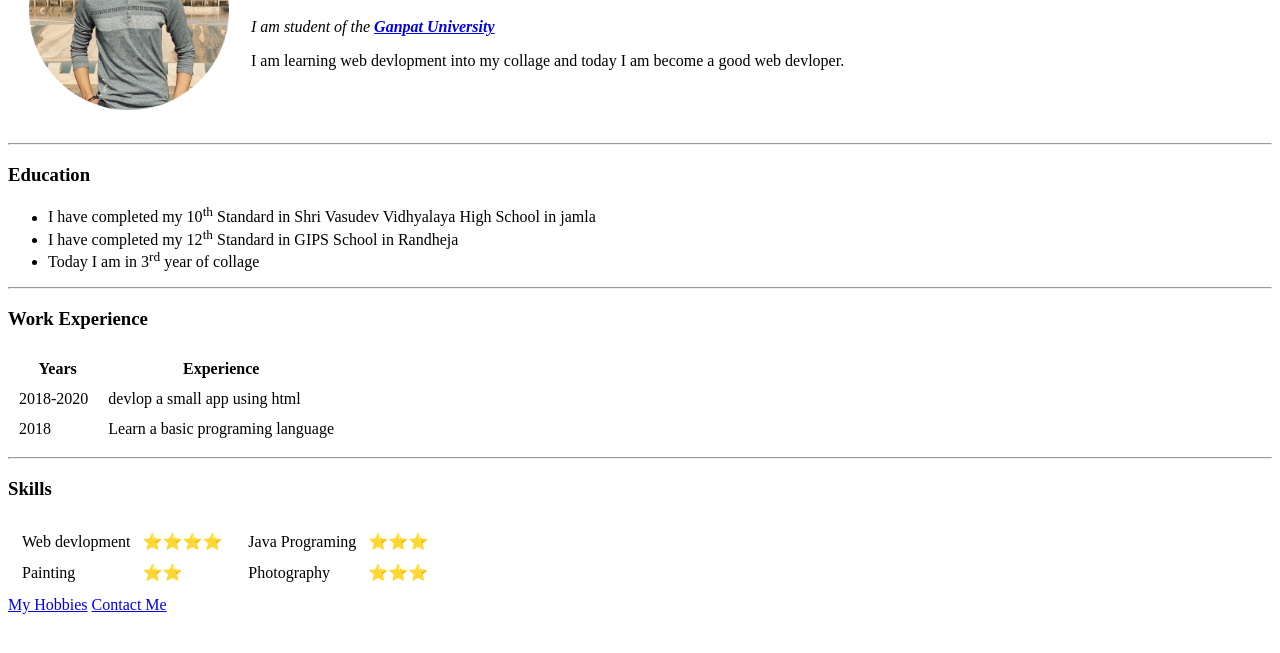
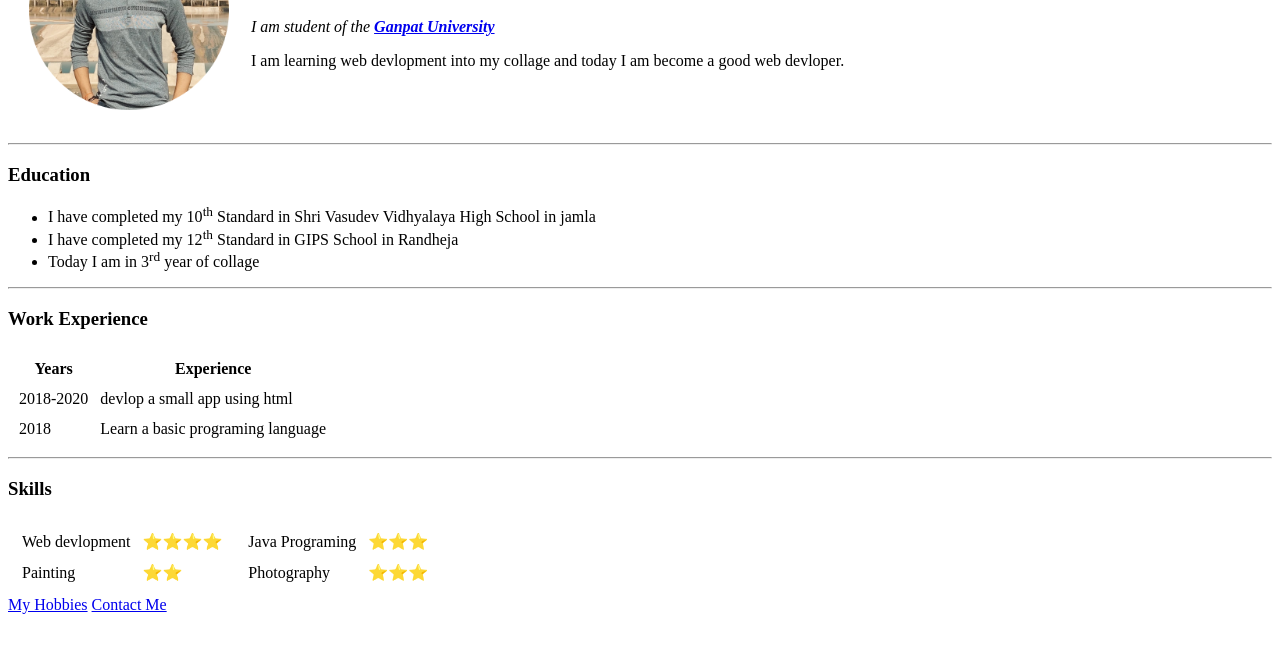
Before and after one commit to jaiminspatel16/CV1, a plain HTML site: page index.html in a window 1280 px wide. Shown: the part 119-772 px from the top of the page. Drawn offline with Linux system fonts and the light colour scheme.

Commit message:
Update index.html

```diff
--- a/index.html
+++ b/index.html
@@ -47,7 +47,7 @@
             <th>Experience</th>
         </tr>
         <tr>
-            <td>2018-2020 &nbsp;</td>
+            <td>2018-2020 </td>
             <td> devlop a small app using html</td>
         </tr>
         <tr>
```
